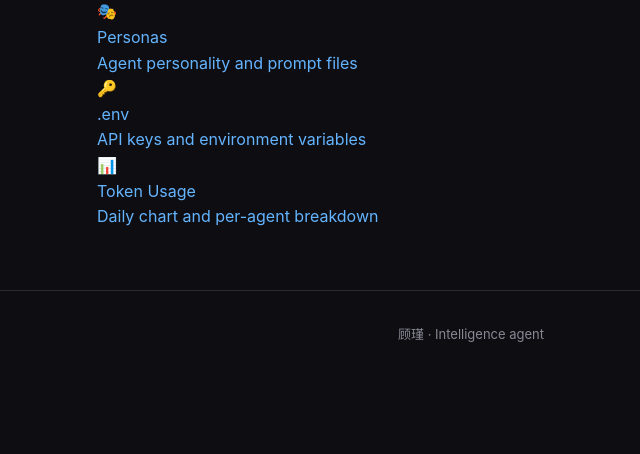
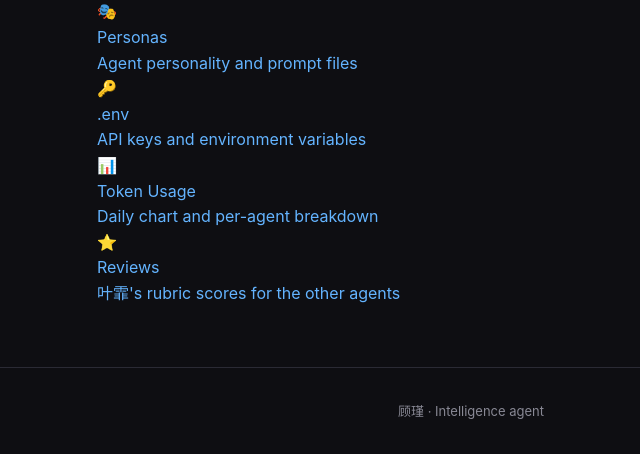
Before and after one commit to blacktheon/Multi-agents-Assistant-System-MAAS-, a FastAPI app: template src/project0/control_panel/templates/home.html in a window 1280 px wide. Shown: the part 410-864 px from the top of the page, without its empty margins (169-809 px from the left). Before the commit the page ends 752 px from the top, so only its background shows below. Run offline with FastAPI, Linux system fonts and the light colour scheme; the template is opened without the code that fills it, so the values that code supplies are empty; parts of the project's set-up code (start-up, migrations or seed data) failed here and were passed over.

Commit message:
fix(control_panel): add /reviews home card and consistent agent labels
Home page was missing the Reviews card alongside the six existing
sections. Agent labels on /reviews now use "name (job)" consistently:
林夕 (经理), 顾瑾 (情报), 温书瑶 (学习助手) — previously two agents
showed only their job title while Learning showed only her name.

Co-Authored-By: Claude Opus 4.7 (1M context) <noreply@anthropic.com>

```diff
--- a/src/project0/control_panel/routes.py
+++ b/src/project0/control_panel/routes.py
@@ -262,9 +262,9 @@ async def reviews(request: Request) -> object:
 
     agents = ("manager", "intelligence", "learning")
     agent_labels = {
-        "manager":      "经理",
-        "intelligence": "情报",
-        "learning":     "书瑶",
+        "manager":      "林夕 (经理)",
+        "intelligence": "顾瑾 (情报)",
+        "learning":     "温书瑶 (学习助手)",
     }
 
     cards = {a: reviews_store.latest_for_agent(a) for a in agents}
--- a/src/project0/control_panel/templates/home.html
+++ b/src/project0/control_panel/templates/home.html
@@ -32,5 +32,10 @@
     <div class="card-title">Token Usage</div>
     <div class="card-desc">Daily chart and per-agent breakdown</div>
   </a>
+  <a href="/reviews" class="home-card">
+    <div class="card-icon">⭐</div>
+    <div class="card-title">Reviews</div>
+    <div class="card-desc">叶霏's rubric scores for the other agents</div>
+  </a>
 </div>
 {% endblock %}
```
